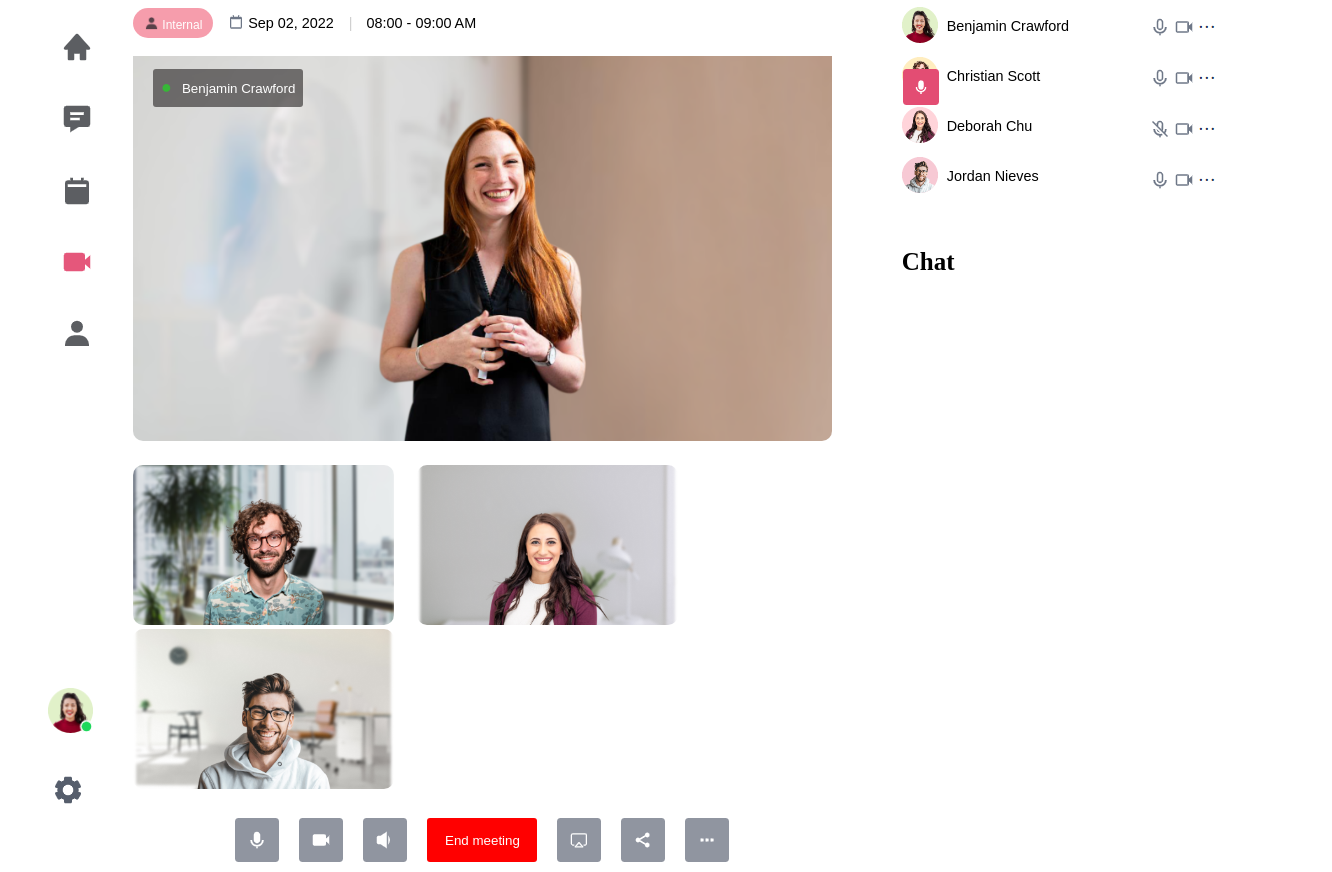
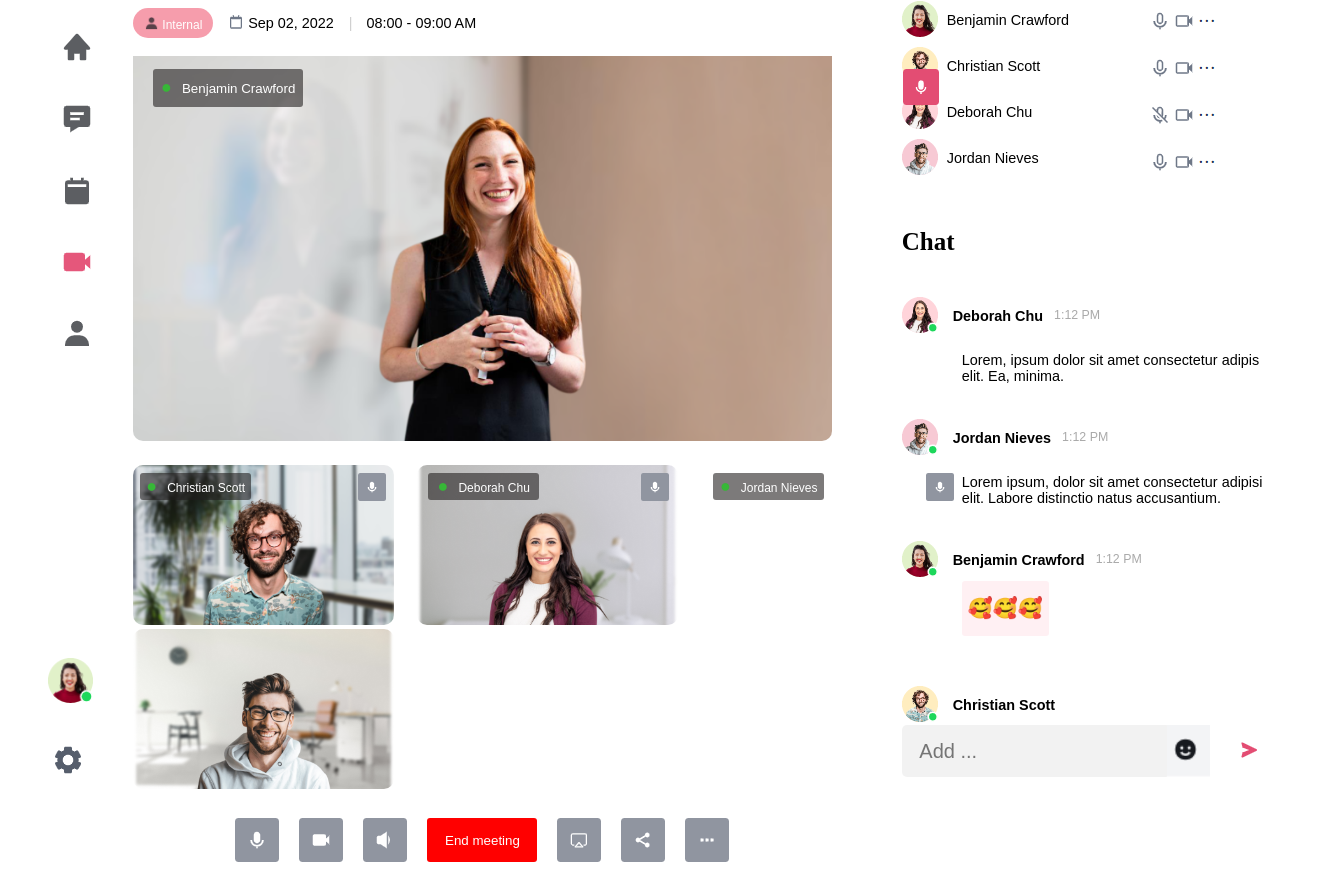
Before and after one commit to dttong10092003/BT_ThucHanh, a plain HTML site: page index.html in a window 1280 px wide. Shown: the part 86-958 px from the top of the page, 1332 px wide, since content can reach past the window. Drawn offline with Linux system fonts and the light colour scheme.

Commit message:
add new file

```diff
--- a/index.html
+++ b/index.html
@@ -20,7 +20,7 @@
             </div>
             <div id="left-bot">
                 <div style="position: relative;right: 20px;padding-bottom: 25px;" class="left-bot-img"><img style="height: 45px;" src="Image/avatar.png" alt=""></div>
-                <div style="position: relative;right: 17px;" class="left-bot-img"><img src="Image/setting.png" alt=""></div>
+                <div style="position: relative;right: 17px;padding-bottom: 30px;" class="left-bot-img"><img src="Image/setting.png" alt=""></div>
             </div>
         </div>
         <div class="center">
@@ -47,9 +47,24 @@
                 </div>
             </div>
             <div class="center-four">
-                <img class="center-four-img" src="Image/img2.png">
-                <img class="center-four-img" src="Image/img1.png" style="margin-left: 19px;margin-right: 19px;">
-                <img class="center-four-img" src="Image/img.png">
+                <div style="position: relative;">
+
+                        <img class="center-four-img" src="Image/img2.png">
+                        <img class="center-four-img" src="Image/img1.png" style="margin-left: 19px;margin-right: 19px;">
+                        <img class="center-four-img" src="Image/img.png">
+
+                        <div id="btn-one"><button class="noi-dung-btn"><span style="color: rgb(55, 183, 55);font-size: 18px;padding-right: 10px;">●</span>Christian Scott</button></div>
+                        <img id="noi-dung-one" src="Image/mic_grey_color.png" alt="">
+
+                        <div id="btn-two"><button class="noi-dung-btn"><span style="color: rgb(55, 183, 55);font-size: 18px;padding-right: 10px;">●</span>Deborah Chu</button></div>
+                        <img id="noi-dung-two" src="Image/mic_grey_color.png" alt="">
+
+                        <div id="btn-three"><button class="noi-dung-btn"><span style="color: rgb(55, 183, 55);font-size: 18px;padding-right: 10px;">●</span>Jordan Nieves</button></div>
+                        <img id="noi-dung-three" src="Image/mic_grey_color.png" alt="">
+
+                </div>
+
+
             </div>
             <div class="center-five">
                 <img class="center-five-icon" src="Image/mic_grey_color.png" alt="">
@@ -64,7 +79,7 @@
         <div class="right">
             <div class="right-top">
                 <div class="right-top-l">
-                    <div><p><b style="font-size: 25px;">Participants </b><span> 4</span></p></div>
+                    <div><p><b style="font-size: 25px;">Participants </b><span id="span-4"> 4</span></p></div>
                     <div><img src="Image/avatar 1322.png" > <span class="right-top-span"> Benjamin Crawford</span></div>
                     <div><img src="Image/avatar 1323.png" > <span class="right-top-span"> Christian Scott</span></div>
                     <div><img src="Image/avatar 1324.png" > <span class="right-top-span"> Deborah Chu</span></div>
@@ -96,7 +111,28 @@
             </div>
             <div class="right-bot">
                 <div><p><b style="font-size: 25px;">Chat</b></p></div>
-                <div></div>
+                <div class="right-bot-chat">
+                    <div id="chat-one">
+                        <div><img src="Image/avatar 1326.png" alt=""><span class="right-bot-span"><b>Deborah Chu </b><span class="span-time"> 1:12 PM</span></span></div>
+                        <div class="noi-dung-chat">Lorem, ipsum dolor sit amet consectetur adipis <br>  elit. Ea, minima.</div>
+                    </div>
+                    <div id="chat-two">
+                        <div><img src="Image/avatar 1327.png" alt=""><span class="right-bot-span"><b>Jordan Nieves </b><span class="span-time"> 1:12 PM</span></span></div>
+                        <div class="noi-dung-chat">Lorem ipsum, dolor sit amet consectetur adipisi <br> elit. Labore distinctio natus accusantium.</div>
+                    </div>
+                    <div id="chat-three">
+                        <div><img src="Image/avatar 1328.png" alt=""><span class="right-bot-span"><b>Benjamin Crawford </b><span class="span-time"> 1:12 PM</span></span></div>
+                        <div style="position: relative;left: 60px;"><button id="btn-chat">🥰🥰🥰</button></div>
+                    </div>
+                    <div id="chat-four">
+                        <div><img src="Image/avatar 1329.png" alt=""><span class="right-bot-span"><b>Christian Scott </b></span></div>
+                        <div>
+                            <input type="text" placeholder="   Add ..." id="input-chat">
+                            <img id="img-mat-cuoi" src="Image/mat_cuoi_black.png" alt="">
+                            <img src="Image/send.png" id="img-send">
+                        </div>
+                    </div>
+                </div>
             </div>
         </div>
     </div>
--- a/style.css
+++ b/style.css
@@ -174,3 +174,110 @@
 .right-bot{
     margin-top: 30px;
 }
+.center-four{
+    display: flex;
+    justify-content: space-around;
+}
+#btn-one{
+    position: absolute;
+    top: 8px;
+    left: 7px;
+}
+#btn-two{
+    position: absolute;
+    top: 8px;
+    left: 295px;
+}
+#btn-three{
+    position: absolute;
+    top: 8px;
+    left: 580px;
+}
+.noi-dung-btn{
+    height: 27px;
+    font-size: 12px;
+    width: 111px;
+    background-color: rgba(34, 31, 31, 0.593);
+    border: none;
+    border-radius: 3px;
+    color: white;
+}
+#noi-dung-one{
+    height: 27.5px;
+    position: absolute;
+    top: 8px;
+    left: 225px;
+}
+#noi-dung-two{
+    height: 27.5px;
+    position: absolute;
+    top: 8px;
+    left: 508px;
+}
+#noi-dung-three{
+    height: 27.5px;
+    position: absolute;
+    top: 8px;
+    left: 793px;
+}
+#span-4{
+    position: relative;
+    bottom: 3px;
+    left: 4px;
+    padding: 6px;
+    border-radius: 50%;
+    background-color: rgba(225, 162, 172, 0.264);
+    font-size: 13px;
+    color: rgb(211, 96, 115);
+}
+.right-bot-chat{
+    display: flex;
+    flex-direction: column;
+    justify-content: space-around;
+    height: 550px;
+}
+.right-bot-span{
+    position: relative;
+    left: 15px;
+    bottom: 12px;
+    font: 0.9em sans-serif;
+}
+.span-time{
+    font: 0.86em sans-serif;
+    position: relative;
+    left: 7px;
+    bottom: 2px;
+    color: rgba(128, 128, 128, 0.674);
+}
+.noi-dung-chat{
+    position: relative;
+    top: 15px;
+    left: 60px;
+    font: 0.9em sans-serif;
+}
+#btn-chat{
+    height: 55px;
+    font-size: 20px;
+    border: none;
+    border-radius: 3px;
+    background-color: rgba(255, 192, 203, 0.241);
+}
+#input-chat{
+    height: 50px;
+    font-size: 20px;
+    position: relative;
+    bottom: 20px;
+    border: none;
+    border-radius: 5px;
+    background-color: rgba(128, 128, 128, 0.103);
+}
+#img-mat-cuoi{
+    position: relative;
+    right: 8px;
+    bottom: 0.7px;
+}
+#img-send{
+    position: relative;
+    bottom: 5.5px;
+    left: 5px;
+}
```
Also changed, not shown: Image/mat_cuoi_black.png (added).
